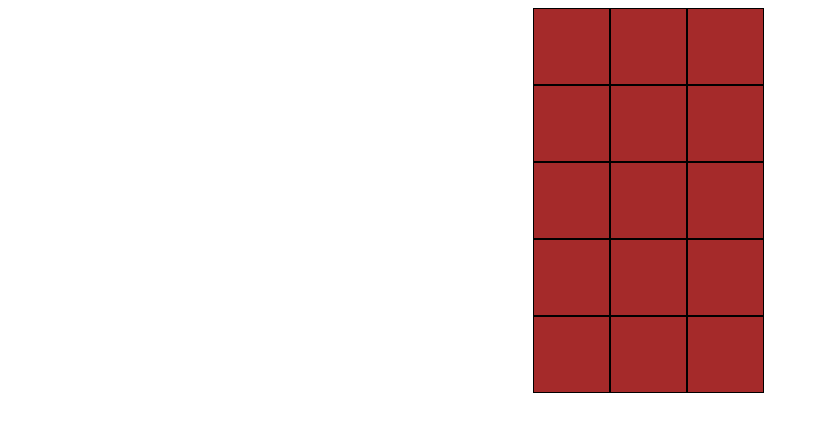
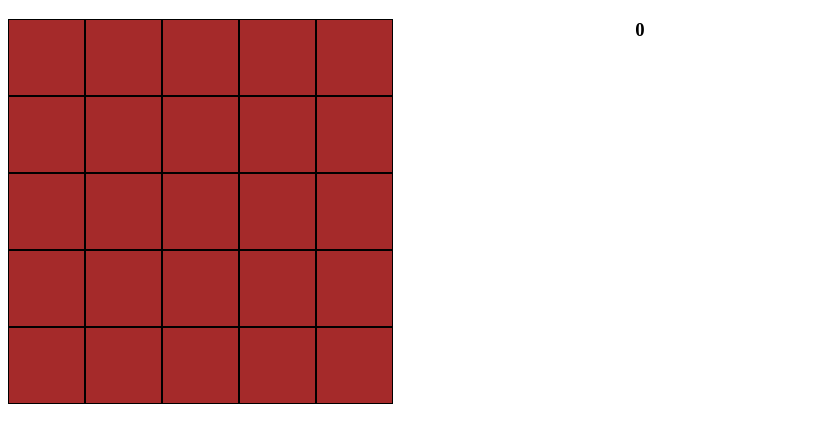
Before and after one commit to Anveio/farm-simulator, a React app: page / in a window 1280 px wide. Shown: the top 442 px of the page, without its empty margins (0-819 px from the left). Built offline with nearby package versions, Linux system fonts and the light colour scheme.

Commit message:
Gameboard now registers clicks and every tile and row has a unique key

```diff
--- a/src/components/App.tsx
+++ b/src/components/App.tsx
@@ -1,6 +1,6 @@
 import * as React from "react";
 
-export default class App extends React.Component<any, any>{
+export default class App extends React.Component<any, any> {
   render() {
     return(
       <div>
@@ -13,43 +13,36 @@ export default class App extends React.Component<any, any>{
 const Game = () => {
   return(
     <div className="container">
-      <Farm farmRows={5} farmColumns={3} />
+      <div className="farm">
+        <Farm farmRows={5} farmColumns={5} />
+      </div>
+      <MoneyCounter />
     </div>
   )
 }
 
-interface FarmProps { farmColumns: number; farmRows: number; }
-const Farm = (props: FarmProps) => {
-  const createFarmGrid = () => {
-    let row = [];
-    let farmGrid = [];
-    for(let i = 0; i < props.farmRows; i++){
-      row.push(
-        <li><Tile key={i} onMouseOver={console.log("hello")}/></li>
-      )
-    }
-
-    for(let j = 0; j < props.farmColumns; j++){
-      farmGrid.push(
-        <ul key={j} className="farm-column">{row}</ul>
-      )
-    }
-
-    return farmGrid;
+// interface MoneyCounterProps { updatedMoneyCount: number }
+interface MoneyCounterState { currentMoneyCount: number }
+class MoneyCounter extends React.Component<any, MoneyCounterState> {
+  constructor(props:number){
+    super(props)
+    this.state = {
+      currentMoneyCount: 0
+    };
   }
 
-
-  return (
-    <ul className="tile-container">
-      {createFarmGrid()}
-    </ul>
-  )
+  render() {
+    return(
+      <div className="money-display">
+        <h3>{this.state.currentMoneyCount}</h3>
+      </div>
+    )
+  }
 }
 
-
-interface TileState { mouseHover: boolean; mouseDown: boolean }
-class Tile extends React.Component<any, TileState> {
-  constructor(props: any){
+interface FarmProps { farmColumns: number; farmRows: number; }
+class Farm extends React.Component<FarmProps, any> {
+  constructor(props: FarmProps){
     super(props)
     this.state = {
       mouseHover: false,
@@ -57,17 +50,75 @@ class Tile extends React.Component<any, TileState> {
     }
   }
 
-  handleMouseHover = (e: React.MouseEvent<HTMLDivElement>):void => {
+  createFarmGrid = ():JSX.Element[] => {
+    let row = [];
+    let farmGrid = [];
+
+    for(let x = 0; x < this.props.farmColumns; x++) {
+      for(let y = 0; y < this.props.farmRows; y++) {
+        row.push(
+          <li key={[x, y].toString()}><Tile
+            onMouseDown={this.handleMouseDown}
+            onMouseOver={this.handleMouseOver}
+            onMouseUp={this.handleMouseUp}/>
+          </li>
+        )
+      }
+
+      farmGrid.push(
+        <ul key={x} className="farm-column">{row}</ul>
+      )
+
+      row = [];
+    }
+
+    return farmGrid;
+  }
+
+  handleMouseOver = (e: React.MouseEvent<HTMLDivElement>):void => {
     e.preventDefault();
-    console.log("Hovering");
-    this.setState( {
+    console.log(e.target)
+    this.setState({
       mouseHover: true
     })
   }
 
+  handleMouseDown = (e: React.MouseEvent<HTMLDivElement>):void => {
+    e.preventDefault();
+    console.log(e.target);
+    this.setState({
+      mouseDown: true
+    })
+  }
+
+  handleMouseUp = (e: React.MouseEvent<HTMLDivElement>):void => {
+    e.preventDefault();
+    this.setState({
+      mouseDown: false
+    })
+  }
+
+  farmGrid = this.createFarmGrid();
+
   render() {
-    return(
-      <div className="tile" onMouseOver={this.handleMouseHover}></div>
+    return (
+      <div className="tile-container" onMouseDown={this.handleMouseDown}>
+        {this.farmGrid}
+      </div>
     )
   }
 }
+
+
+// interface TileState { mouseHover: boolean; mouseDown:boolean }
+class Tile extends React.Component<any, undefined> {
+  constructor(props: any){
+    super(props)
+  }
+
+  render() {
+    return(
+      <div className="tile"></div>
+    )
+  }
+}
--- a/src/stylesheets/app.css
+++ b/src/stylesheets/app.css
@@ -6,19 +6,26 @@ h1 {
   text-align: center;
   justify-content: center;
   margin: auto;
-  width: 100%
+  width: 100%;
+  height: 100%;
+}
+
+.farm {
+  width:100%;
+  text-align: center;
+  justify-content: center;
 }
 
 .tile-container {
   position: fixed;
   justify-content: center;
   display: flex;
-  width: 100%;
 }
 
 .tile {
   background-color: brown;
   border: 1px solid black;
+  flex: 1;
   font-size: 25px;
   height: 3em;
   width: 3em;
@@ -26,6 +33,10 @@ h1 {
 
 ul {
   list-style: none;
-  margin: 0 0 0 0;
-  padding: 0 0 0 0;
+  margin: 0;
+  padding: 0;
 }
+
+.money-display {
+  position: relative;
+}
```
